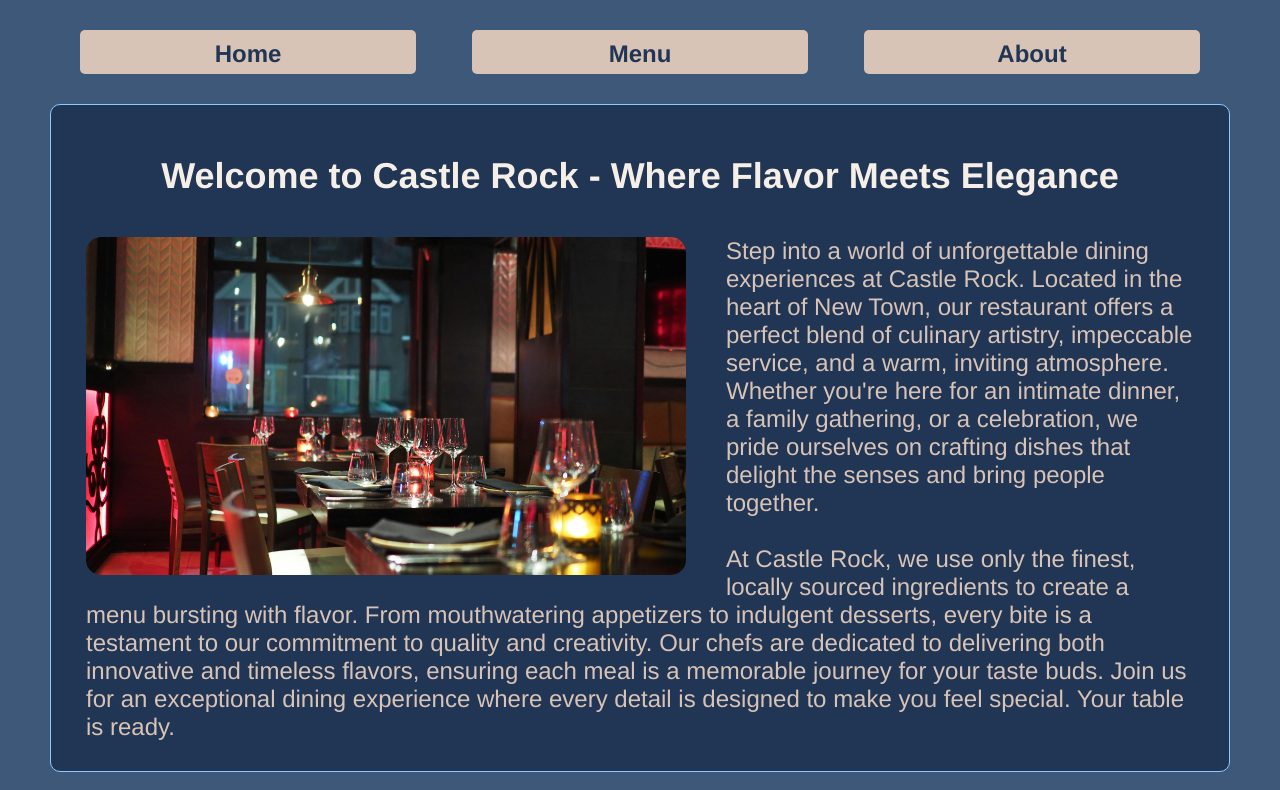
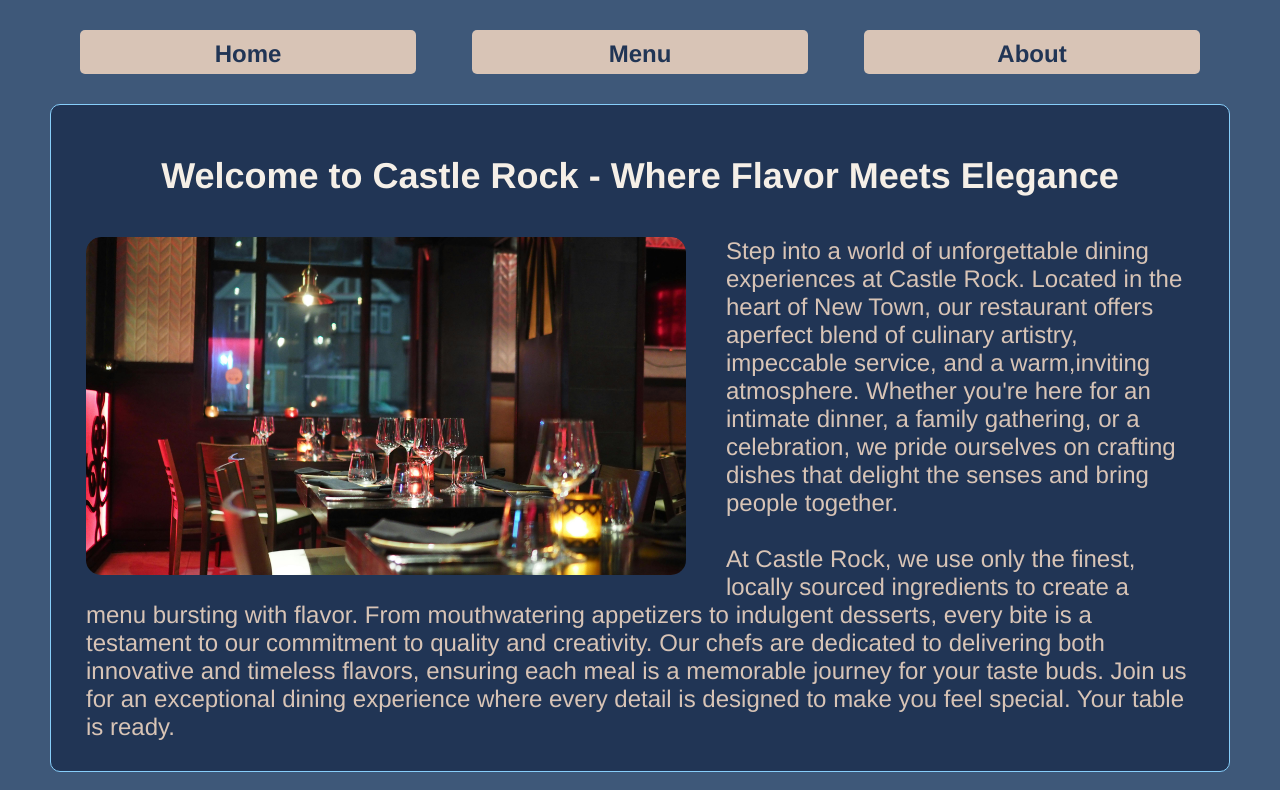
Before and after one commit to vishnu-sk/web-pack, a website built with webpack: page rest-page-wpk/src/template.html in a window 1280 px wide. Shown: the top 790 px of the page. Built offline with nearby package versions, Linux system fonts and the light colour scheme.

Commit message:
added 2 modules. for creating home page. second module for implementing UI element creation

```diff
--- /dev/null
+++ b/rest-page-wpk/src/elementFactory.js
@@ -0,0 +1,26 @@
+const createElementwithClass = (
+    elementType,
+    text = "",
+    classlist = [],
+    idName = null
+  ) => {
+    const element = document.createElement(elementType);
+    if (classlist.length !== 0) {
+      classlist.forEach(class1 => {
+        element.classList.add(class1);
+      });
+    }
+    if (idName) {
+      element.id = idName;
+    }
+    if (text !== "") {
+      element.innerText = text;
+    }
+    return element;
+  };
+
+  const appendMultipleChildren = (element, childrenToAppend) => {
+    childrenToAppend.forEach(child => element.appendChild(child));
+  };
+
+  export {createElementwithClass, appendMultipleChildren};
--- /dev/null
+++ b/rest-page-wpk/src/homePage.js
@@ -0,0 +1,53 @@
+import introImage from "./images/rest-img.jpg";
+import {
+  createElementwithClass,
+  appendMultipleChildren,
+} from "./elementFactory.js";
+
+//Function to create Home UI
+function createHome() {
+  // Creating Container for intro
+  const introCont = createElementwithClass("div", "", ["intro-cont"]);
+
+  //h1
+  const h1Cont = createElementwithClass(
+    "h1",
+    "Welcome to Castle Rock - Where Flavor Meets Elegance"
+  );
+
+  //img-cont
+  const imgCont = createElementwithClass("div", "", ["img-cont"]);
+  const imgElement = document.createElement("img");
+  imgElement.src = introImage;
+  imgElement.alt = "restaurant image";
+  imgCont.appendChild(imgElement);
+
+  //para-cont
+  const textForP1 =
+    " Step into a world of unforgettable dining experiences at Castle Rock. Located in the heart of New Town, our restaurant offers aperfect blend of culinary artistry, impeccable service, and a warm,inviting atmosphere. Whether you're here for an intimate dinner, a family gathering, or a celebration, we pride ourselves on crafting dishes that delight the senses and bring people together.";
+  const textForP2 =
+    "At Castle Rock, we use only the finest, locally sourced ingredients to create a menu bursting with flavor. From mouthwatering appetizers to indulgent desserts, every bite is a testament to our commitment to quality and creativity. Our chefs are dedicated to delivering both innovative and timeless flavors, ensuring each meal is a memorable journey for your taste buds. Join us for an exceptional dining experience where every detail is designed to make you feel special. Your table is ready.";
+  const p1 = createElementwithClass("p", textForP1);
+  const p2 = createElementwithClass("p", textForP2);
+  const br1 = createElementwithClass("br");
+  const paraCont = createElementwithClass("div", "", ["para-cont"]);
+  appendMultipleChildren(paraCont, [p1, br1, p2]);
+  const clearFloatdiv = createElementwithClass("div", "", ["clear-float"]);
+
+  //cont for timings
+  const timingsIntroCont = createElementwithClass("div", "", ["intro-cont"]);
+  const timingsCont = createElementwithClass("div", "", ["timings-cont"]);
+  const h2Elem = createElementwithClass("h2", "Timings");
+  const timingsList = createElementwithClass("ul", "", ["timings"]);
+  const li1 = createElementwithClass("li", "Mon - Thu: 9am to 9pm");
+  const li2 = createElementwithClass("li", "Friday: 9am to 12pm");
+  const li3 = createElementwithClass("li", "Sat & Sun : 12pm to 12pm");
+  appendMultipleChildren(timingsList, [li1, li2, li3]);
+  appendMultipleChildren(timingsCont, [h2Elem, timingsList]);
+
+  appendMultipleChildren(introCont, [h1Cont, imgCont, paraCont, clearFloatdiv]);
+  timingsIntroCont.appendChild(timingsCont);
+  return { introCont, timingsIntroCont };
+}
+
+export default { createHome };
--- a/rest-page-wpk/src/index.js
+++ b/rest-page-wpk/src/index.js
@@ -1,3 +1,10 @@
 import "./styles.css";
+import intro from "./homePage.js"
 
-console.log("Started");
+console.log(intro);
+
+const k = document.querySelector("#content");
+const homeElems = intro.createHome();
+
+k.appendChild(homeElems.introCont);
+k.appendChild(homeElems.timingsIntroCont);
--- a/rest-page-wpk/src/template.html
+++ b/rest-page-wpk/src/template.html
@@ -15,44 +15,6 @@
     </header>
     <div id="content">
 
-      <div class="intro-cont">
-        <h1>Welcome to Castle Rock - Where Flavor Meets Elegance</h1>
-        <div class="img-cont">
-          <img src="./images/rest-img.jpg" alt="restaurant image" />
-        </div>
-        <div class="para-cont">
-          <p>
-            Step into a world of unforgettable dining experiences at Castle
-            Rock. Located in the heart of New Town, our restaurant offers a
-            perfect blend of culinary artistry, impeccable service, and a warm,
-            inviting atmosphere. Whether you're here for an intimate dinner, a
-            family gathering, or a celebration, we pride ourselves on crafting
-            dishes that delight the senses and bring people together.
-          </p>
-          <br/>
-          <p>
-            At Castle Rock, we use only the finest, locally sourced ingredients
-            to create a menu bursting with flavor. From mouthwatering appetizers
-            to indulgent desserts, every bite is a testament to our commitment
-            to quality and creativity. Our chefs are dedicated to delivering
-            both innovative and timeless flavors, ensuring each meal is a
-            memorable journey for your taste buds. Join us for an exceptional
-            dining experience where every detail is designed to make you feel
-            special. Your table is ready.
-          </p>
-        </div>
-        <div class="clear-float"></div>
-      </div>
-      <div class="intro-cont">
-          <div class="timings-cont">
-            <h2>Timings</h2>
-              <ul class="timings">
-                  <li>Mon - Thu: 9am to 9pm</li>
-                  <li>Friday: 9am to 12pm</li>
-                  <li>Sat & Sun : 12pm to 12pm</li>
-              </ul>
-          </div>
-      </div>
     </div>
   </body>
 </html>
```
